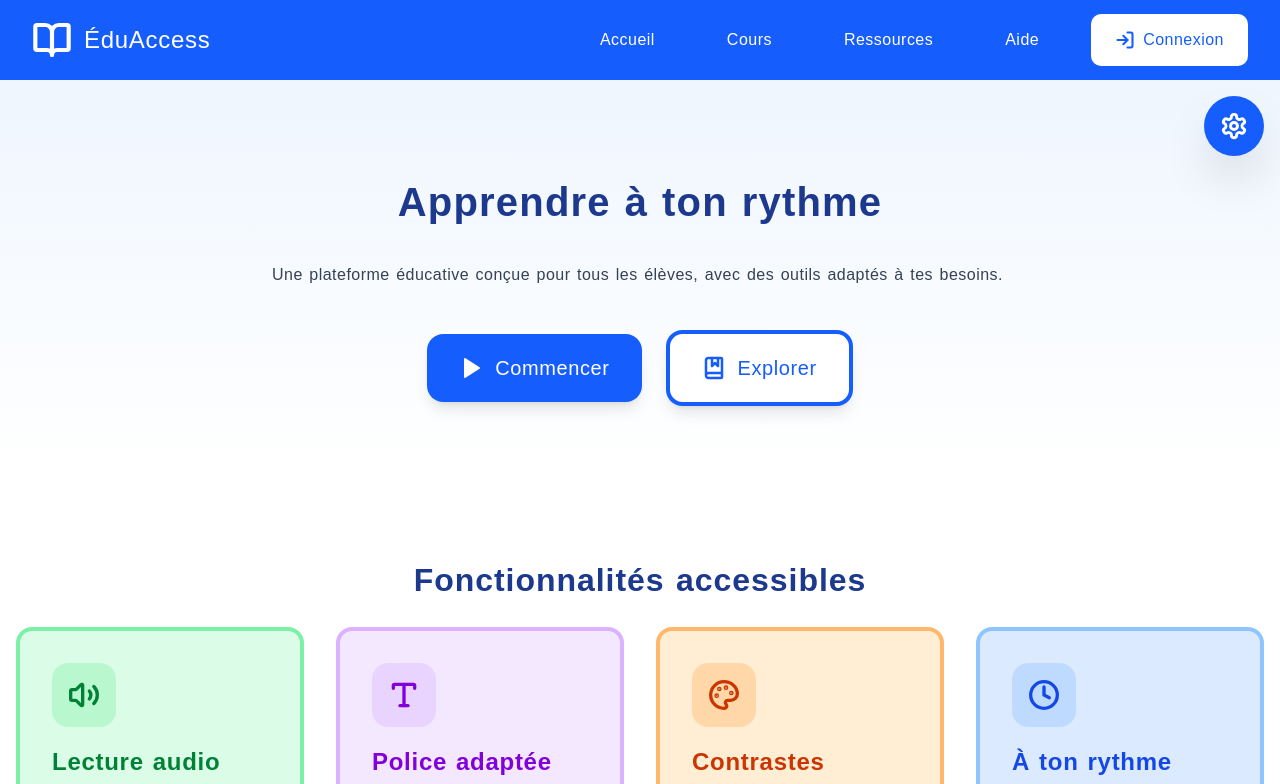
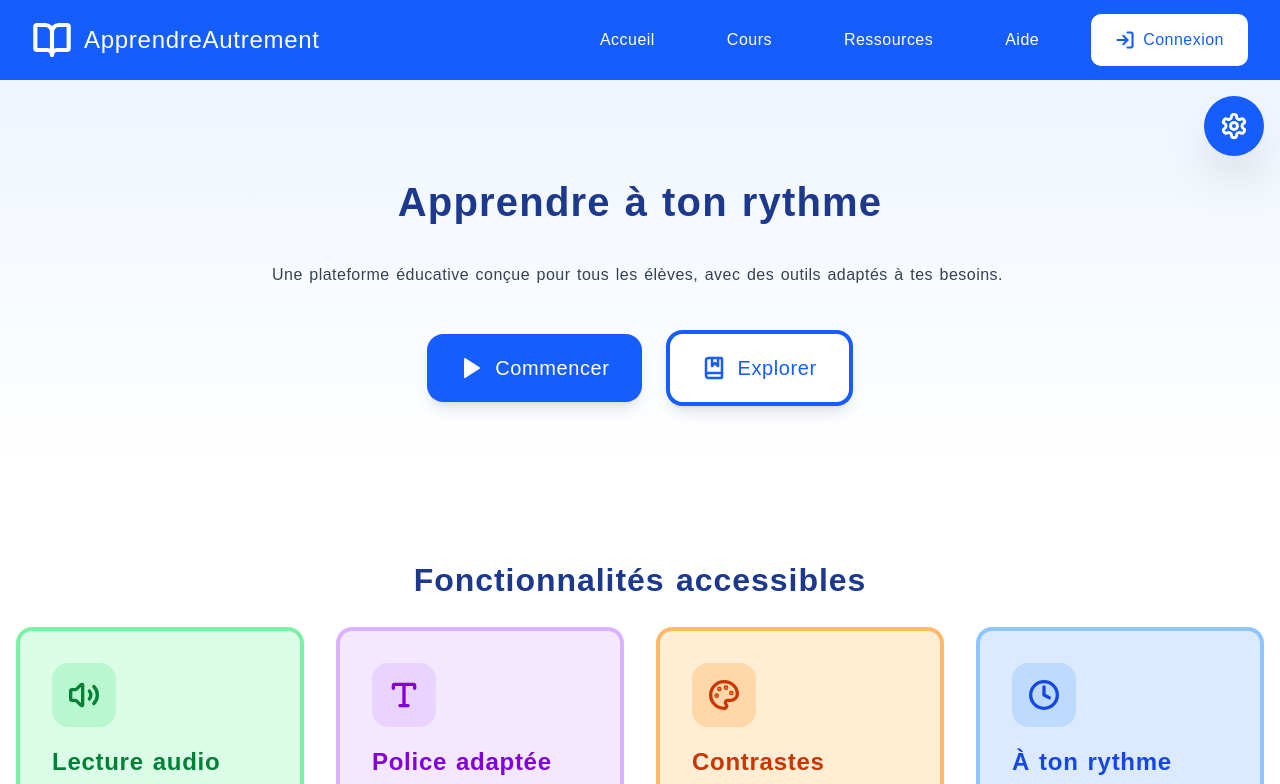
Before and after one commit to Neilabrahim/ApprendreAutrement, a React (Vite) app: page / in a window 1280 px wide. Shown: the top 784 px of the page. Built offline with nearby package versions, Linux system fonts and the light colour scheme.

Commit message:
chore: update header branding to ApprendreAutrement

```diff
--- a/src/components/Header.tsx
+++ b/src/components/Header.tsx
@@ -27,7 +27,7 @@ export function Header() {
         <div className="flex items-center justify-between h-20">
           <div className="flex items-center gap-3">
             <BookOpen className="w-10 h-10" strokeWidth={2.5} aria-hidden="true" />
-            <span className="text-2xl tracking-wide">ÉduAccess</span>
+            <span className="text-2xl tracking-wide">ApprendreAutrement</span>
           </div>
 
           <div className="flex items-center gap-4">
```
